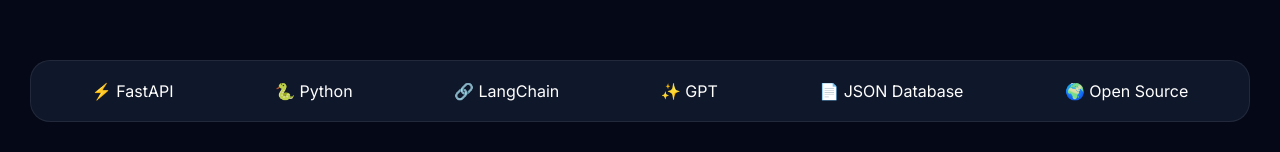
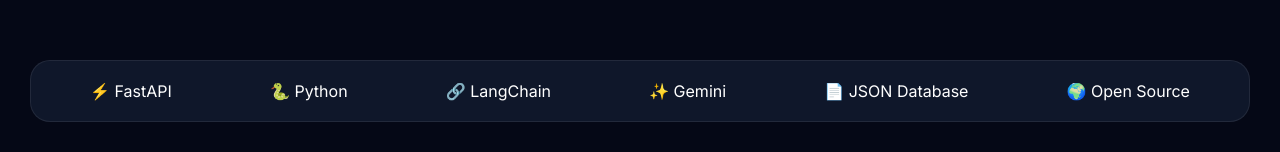
Before and after one commit to QaziSaim/Product-Recommendation-Assistant, a FastAPI app: page / in a window 1280 px wide. Shown: the part 809-961 px from the top of the page. Run offline with FastAPI, Linux system fonts and the light colour scheme.

Commit message:
final changes

```diff
--- a/main.py
+++ b/main.py
@@ -15,6 +15,9 @@ from pydantic import BaseModel
 
 from langchain_core.prompts import ChatPromptTemplate
 from langchain_openai import ChatOpenAI
+
+from langchain_google_genai import ChatGoogleGenerativeAI
+
 
 # -----------------------------
 # Load ENV
@@ -47,6 +50,15 @@ app.mount(
 
 templates = Jinja2Templates(
     directory="templates"
+)
+
+# -----------------------------
+# GEMINI
+# -----------------------------
+
+model = ChatGoogleGenerativeAI(
+    model="gemini-2.5-flash",
+    temperature=0.5
 )
 
 # -----------------------------
--- a/templates/index.html
+++ b/templates/index.html
@@ -237,7 +237,7 @@
         </div>
 
         <div>
-            ✨ GPT
+            ✨ Gemini
         </div>
 
         <div>
```
Also changed, not shown: README.md.
